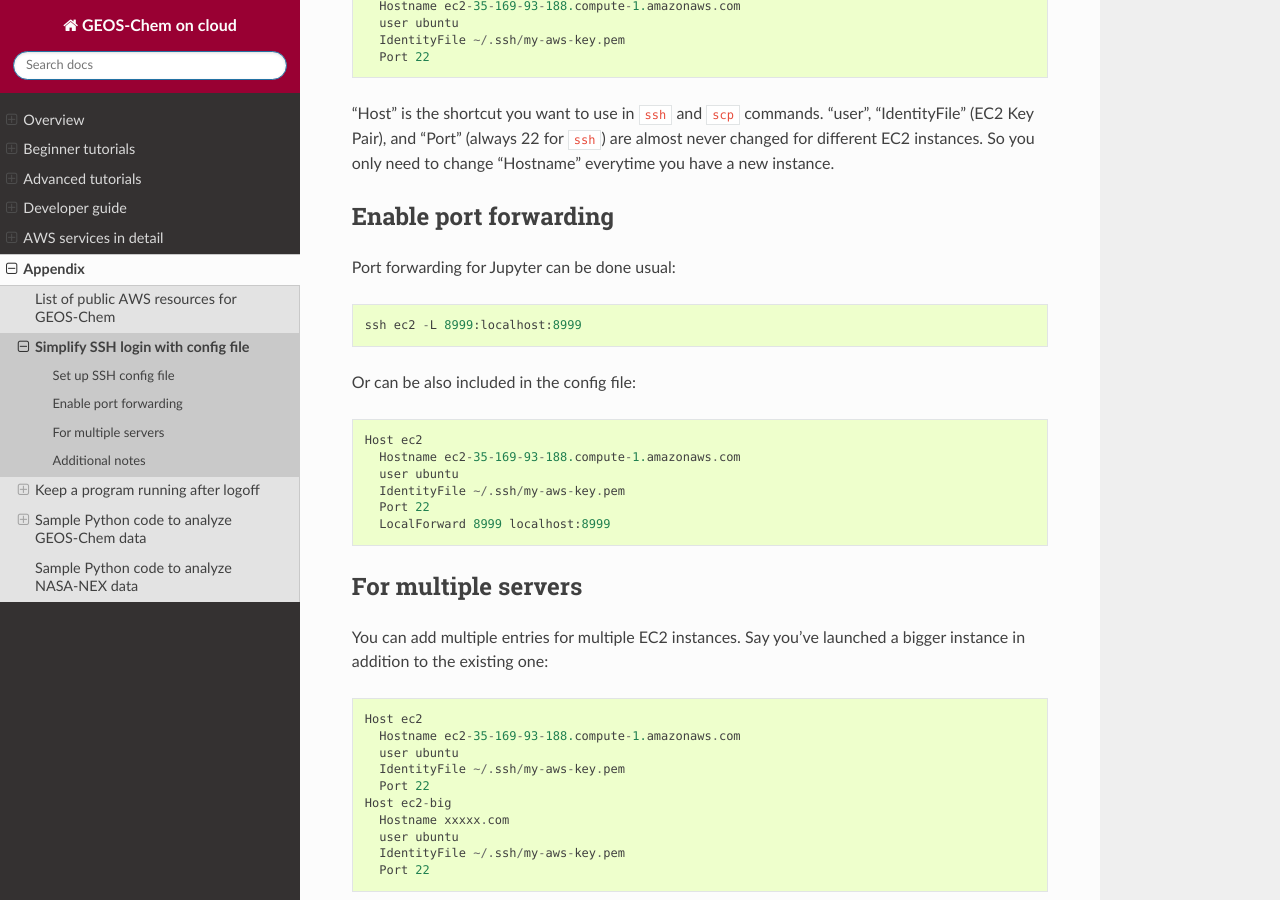
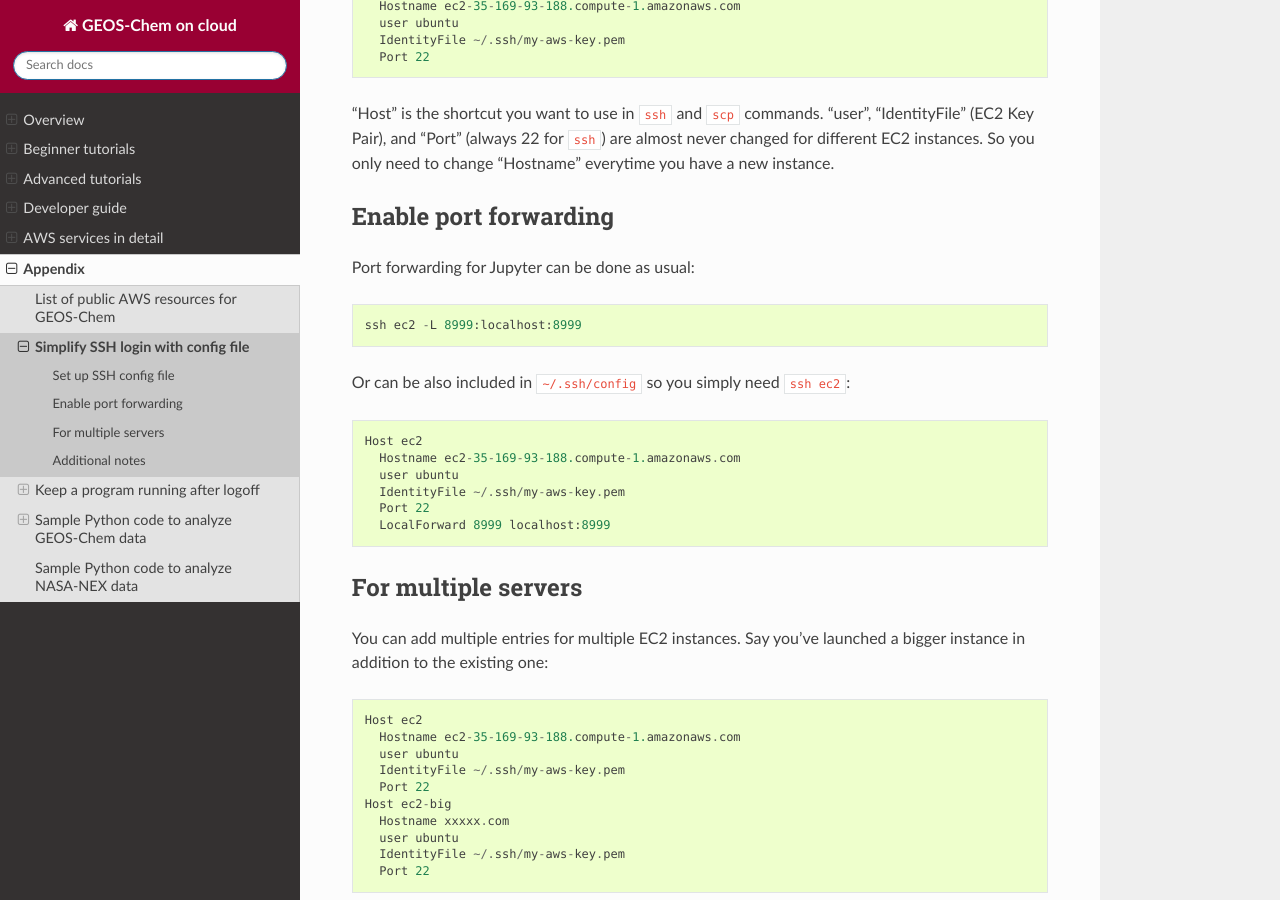
Before and after one commit to geoschem/geos-chem-cloud, a Sphinx documentation site: the page built from doc/source/chapter06_appendix/ssh-config.rst, in a window 1280 px wide and 900 px high, scrolled down 650 px. Built offline with Sphinx 7.4.7 and the Read the Docs theme 2.0.0, drawn with Linux system fonts in a browser that asks for light colours.

Commit message:
Minor wording fix

```diff
--- a/doc/source/chapter06_appendix/ssh-config.rst
+++ b/doc/source/chapter06_appendix/ssh-config.rst
@@ -27,11 +27,11 @@ Just open the file ``~/.ssh/config`` (create it if doesn't exist), and enter the
 Enable port forwarding
 ^^^^^^^^^^^^^^^^^^^^^^
 
-Port forwarding for Jupyter can be done usual::
+Port forwarding for Jupyter can be done as usual::
 
   ssh ec2 -L 8999:localhost:8999
 
-Or can be also included in the config file::
+Or can be also included in ``~/.ssh/config`` so you simply need ``ssh ec2``::
 
   Host ec2
     Hostname ec2-35-169-93-188.compute-1.amazonaws.com
```
